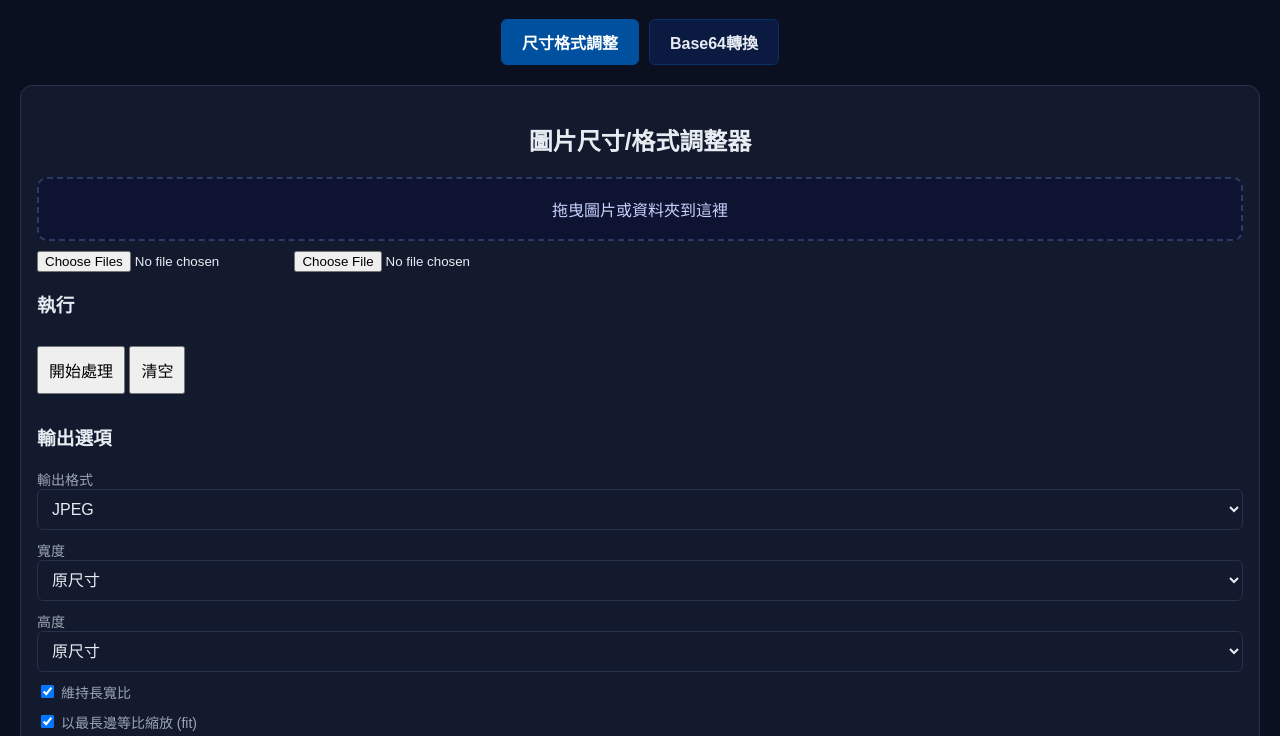
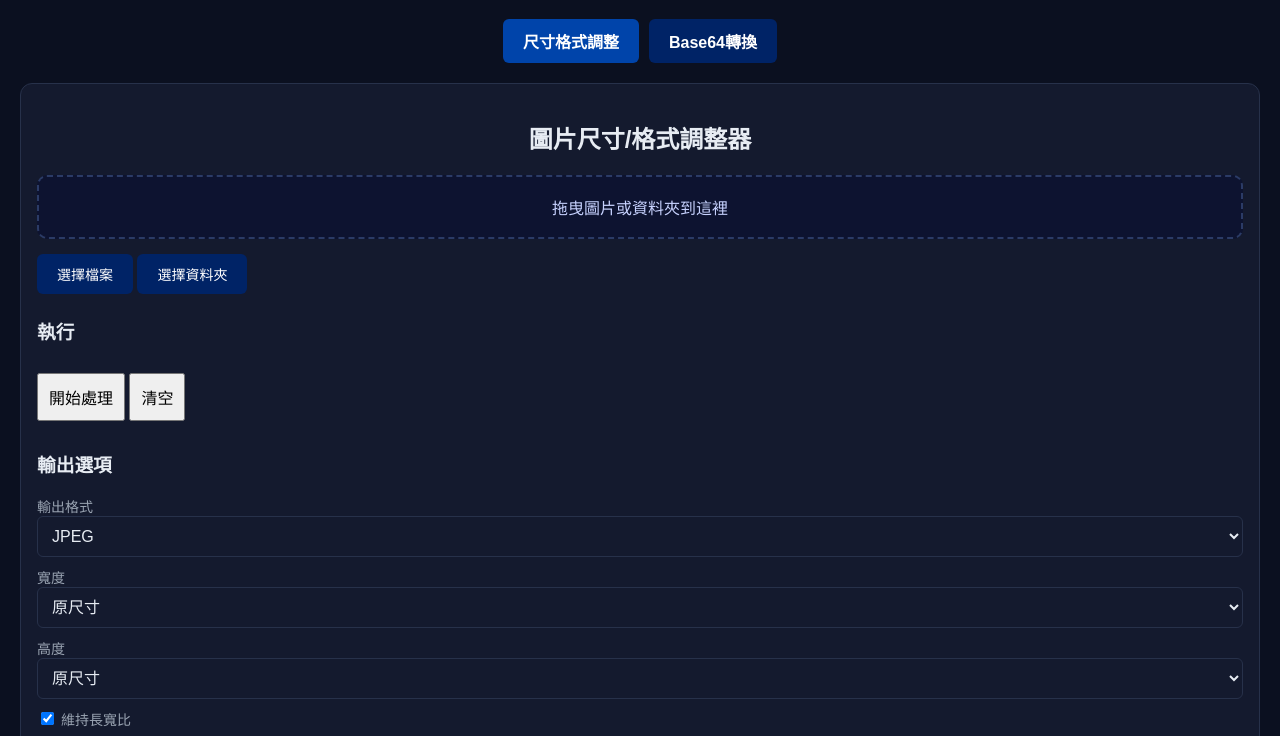
Before and after one commit to Chia168168/Test1, a plain HTML site: page index.html in a window 1280 px wide. Shown: the part 61-797 px from the top of the page. Drawn offline with nearby package versions, Linux system fonts and the light colour scheme; a script that the page names is missing.

Commit message:
Update index.html

```diff
--- a/index.html
+++ b/index.html
@@ -3,41 +3,16 @@
 <head>
   <meta charset="UTF-8">
   <meta name="viewport" content="width=device-width, initial-scale=1.0">
-
   <title>Teng Image Tools</title>
   <style>
     body { font-family: Arial, sans-serif; margin: 20px; background:#0b1020; color:#e7ecf3; }
     h1, h2 { text-align: center; }
-
-    /* -------- 分頁按鈕 -------- */
-    .tabs {
-      display: flex;
-      justify-content: center;
-      gap: 10px;           /* 按鈕間距 */
-      margin-bottom: 20px;
-    }
-    .tab {
-      padding: 10px 20px;
-      cursor: pointer;
-      border-radius: 6px;
-      background: #0b1a40; /* 深藍色 */
-      color: #e7ecf3;
-      font-weight: bold;
-      border: 1px solid #07306d;
-      transition: all 0.2s;
-    }
-    .tab:hover {
-      background: #163063; /* hover 變亮 */
-    }
-    .tab.active {
-      background: #0050a0; /* 點選後亮藍 */
-      color: #fff;
-      border-color: #0050a0;
-    }
-
+    /* 分頁按鈕 */
+    .tabs { display: flex; justify-content: center; margin-bottom: 20px; flex-wrap:wrap; gap:10px; }
+    .tab { padding: 10px 20px; cursor: pointer; border-radius:6px; background:#002366; color:#fff; font-weight:bold; }
+    .tab.active { background:#0044aa; }
     .tab-content { display: none; }
     .tab-content.active { display: block; }
-
     textarea { width: 100%; height: 150px; }
     img.preview { max-width: 100%; max-height: 200px; display: block; margin: 10px auto; }
     button { margin: 10px 0; padding:10px; font-size:16px; cursor:pointer; }
@@ -55,11 +30,17 @@
     .drop.dragover{outline:2px solid #5eead4}
     label{display:block;margin-top:10px;font-size:14px;color:#9aa4b2}
 
+    /* 深藍按鈕檔案選擇 */
+    .file-btn {
+      display:inline-block; padding:10px 20px; background:#002366; color:#fff; border-radius:6px; cursor:pointer; margin:5px 0; text-align:center;
+    }
+    .file-btn input[type=file]{ display:none; }
+
     @media(max-width:600px){
       body { margin:5px; }
       .card { margin:5px; padding:12px; }
       button, select, input, textarea { width:100% !important; box-sizing:border-box; font-size:16px; }
-      .tabs { flex-direction:row; } /* 手機保持左右排列 */
+      .tabs { flex-direction:row; gap:5px; flex-wrap:wrap; }
       .thumbs { grid-template-columns:1fr; gap:6px; }
     }
   </style>
@@ -84,8 +65,12 @@
   <section class="card">
     <h2>圖片尺寸/格式調整器</h2>
     <div class="drop" id="drop">拖曳圖片或資料夾到這裡</div>
+    <label class="file-btn">選擇檔案
       <input id="fileFiles" type="file" accept="image/*,.heic,.heif" multiple>
+    </label>
+    <label class="file-btn">選擇資料夾
       <input id="fileFolder" type="file" webkitdirectory>
+    </label>
 
     <h3>執行</h3>
     <button id="process">開始處理</button>
@@ -138,7 +123,9 @@
 <div id="base64" class="tab-content">
   <section class="card">
     <h2>圖片 → Base64</h2>
+    <label class="file-btn">選擇檔案
       <input type="file" id="imgToBase64" accept="image/*">
+    </label>
     <button id="downloadBase64Btn">下載 Base64 txt</button>
     <textarea id="base64Output" placeholder="這裡會顯示 Base64 編碼"></textarea>
     <img id="previewBase64Img" class="preview">
@@ -146,7 +133,10 @@
     <hr>
     <h2>Base64 → 圖片</h2>
     <textarea id="base64Input" placeholder="貼上 Base64 字串（或直接選檔）"></textarea>
+    <label class="file-btn">選擇檔案
       <input type="file" id="base64File" accept=".txt">
+    </label>
+
     <div id="progressContainer" style="width:100%; background:#ddd; height:10px; display:none; margin:10px 0;">
       <div id="progressBar" style="width:0%; height:100%; background:#4caf50; text-align:center; color:white; font-size:12px;">0%</div>
     </div>
```
Lines whose indentation alone changed are shown as unchanged.
